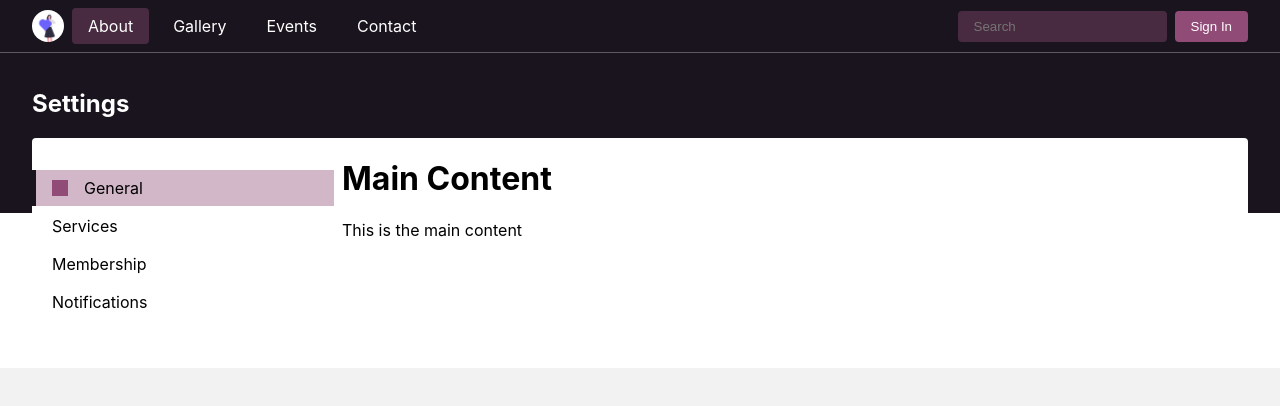
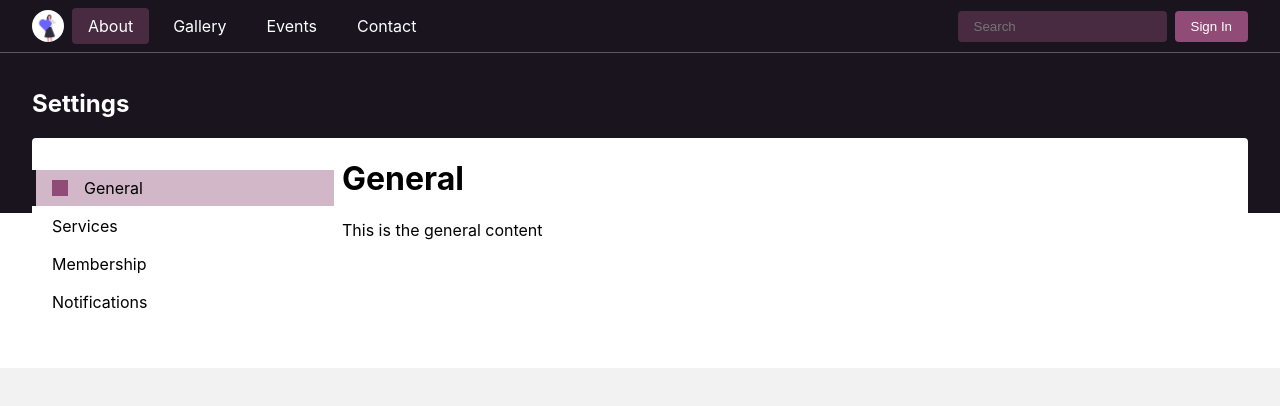
Before and after one commit to JuliaCMint/design-system, a React (Create React App) app: page / in a window 1280 px wide. Shown: the top 406 px of the page. Built offline with nearby package versions, Linux system fonts and the light colour scheme.

Commit message:
render content dynamically

```diff
--- a/src/components/MainContent.jsx
+++ b/src/components/MainContent.jsx
@@ -1,10 +1,40 @@
-const MainContent = () => {
-  return (
-    <div>
-      <h1>Main Content</h1>
-      <p>This is the main content</p>
-    </div>
-  );
+const MainContent = ({ selectedMenuItem }) => {
+  const renderContent = () => {
+    switch (selectedMenuItem) {
+      case "General":
+        return (
+          <>
+            <h1>General</h1>
+            <p>This is the general content</p>
+          </>
+        );
+      case "Services":
+        return (
+          <>
+            <h1>Services</h1>
+            <p>This is the services content</p>
+          </>
+        );
+      case "Membership":
+        return (
+          <>
+            <h1>Membership</h1>
+            <p>This is the membership content</p>
+          </>
+        );
+      case "Notifications":
+        return (
+          <>
+            <h1>Notifications</h1>
+            <p>This is the notifications content</p>
+          </>
+        );
+      default:
+        return null;
+    }
+  };
+
+  return <div>{renderContent()}</div>;
 };
 
 export default MainContent;
```
